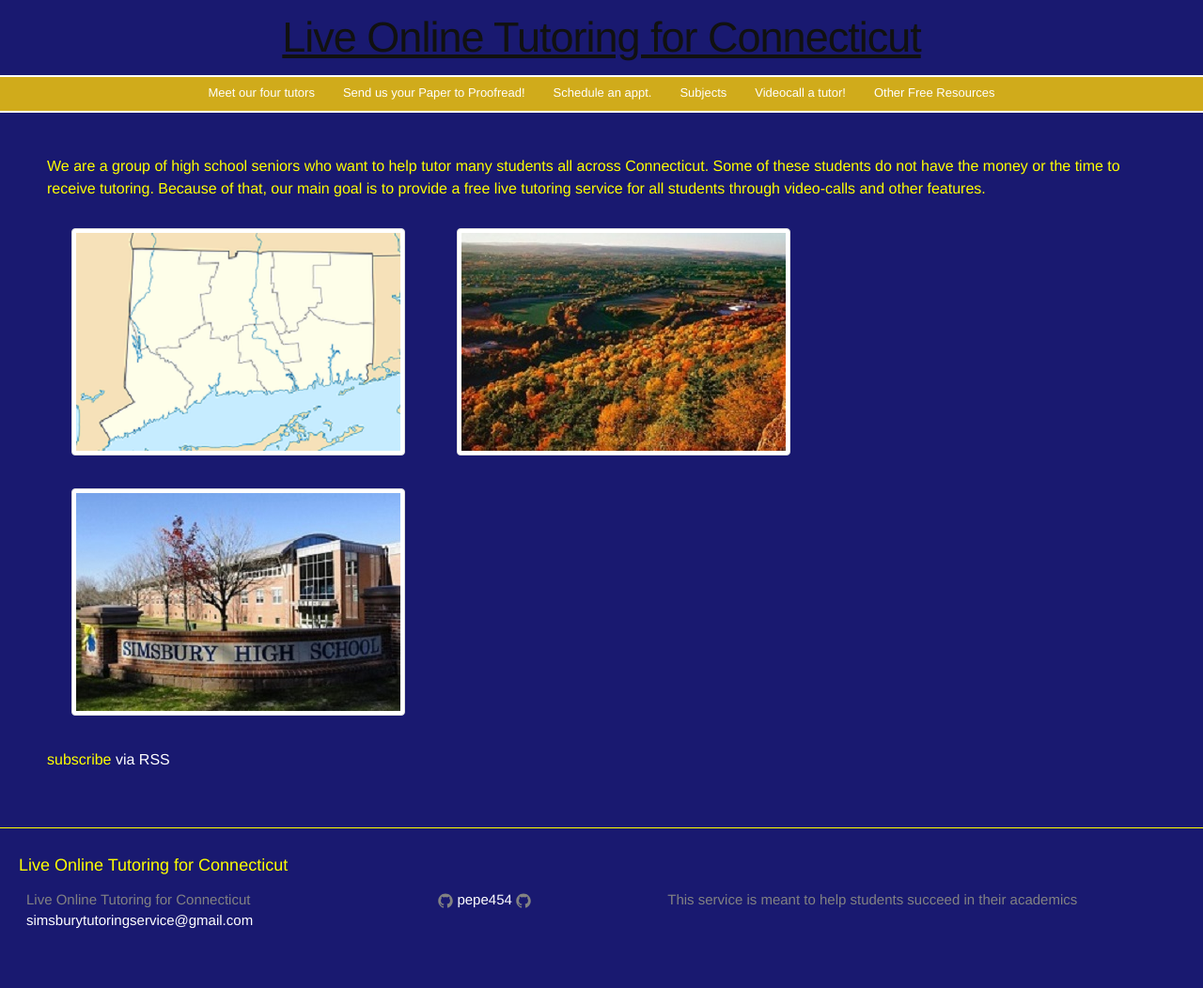
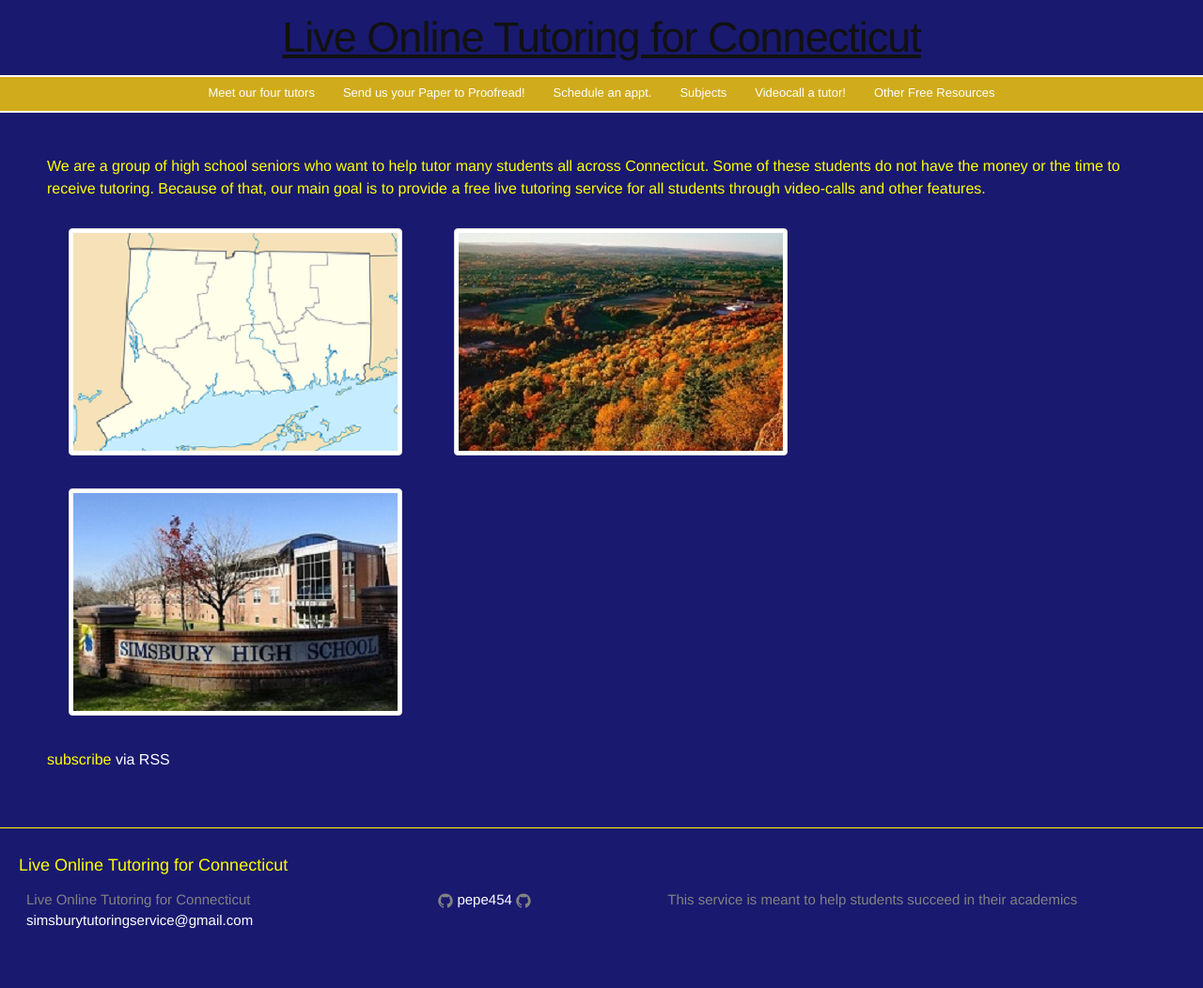
Before and after one commit to pepe454/pepe454.github.io, a Jekyll site: the page built from index.html, in a window 1280 px wide. Shown: the whole page at 94% size. Built offline with Jekyll 4.4.1, drawn with Linux system fonts in a browser that asks for light colours; the list of posts is cut into pages by our own code.

Commit message:
Update _layout.scss

```diff
--- a/_sass/_layout.scss
+++ b/_sass/_layout.scss
@@ -113,7 +113,7 @@
  .gallery {
     display: flex;
     flex-wrap: wrap;
-    margin-left: 26px;
+    margin-left: 23px;
     margin-top: 25px;
  }
 
```
